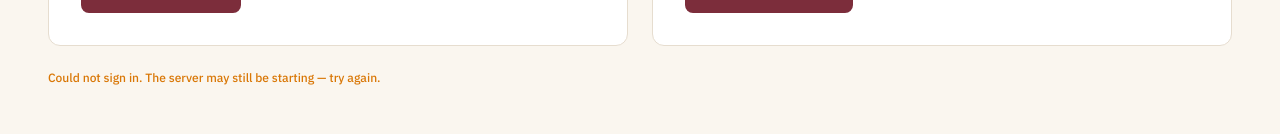
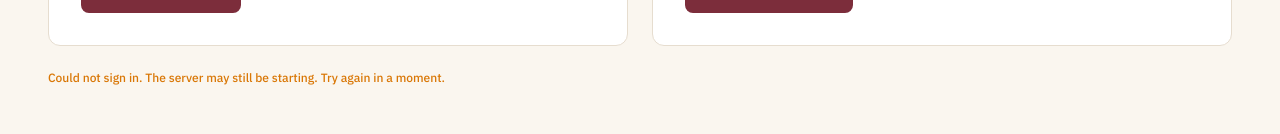
Before and after one commit to usamaali012/naano, a React (Vite) app in the folder apps/web/: page / in a window 1280 px wide. Both pictures are taken after a click on the button 338 px from the left and 407 px from the top of the page. Shown: the part 498-632 px from the top of the page. Built offline with nearby package versions, Linux system fonts and the light colour scheme; no server answers.

Commit message:
fix(web): no em dash in sign-in error

```diff
--- a/apps/web/src/routes/EntryPage.tsx
+++ b/apps/web/src/routes/EntryPage.tsx
@@ -89,7 +89,7 @@ export function EntryPage(): JSX.Element {
 
         {failed && (
           <p className="text-label text-warn">
-            Could not sign in. The server may still be starting — try again.
+            Could not sign in. The server may still be starting. Try again in a moment.
           </p>
         )}
       </div>
```
